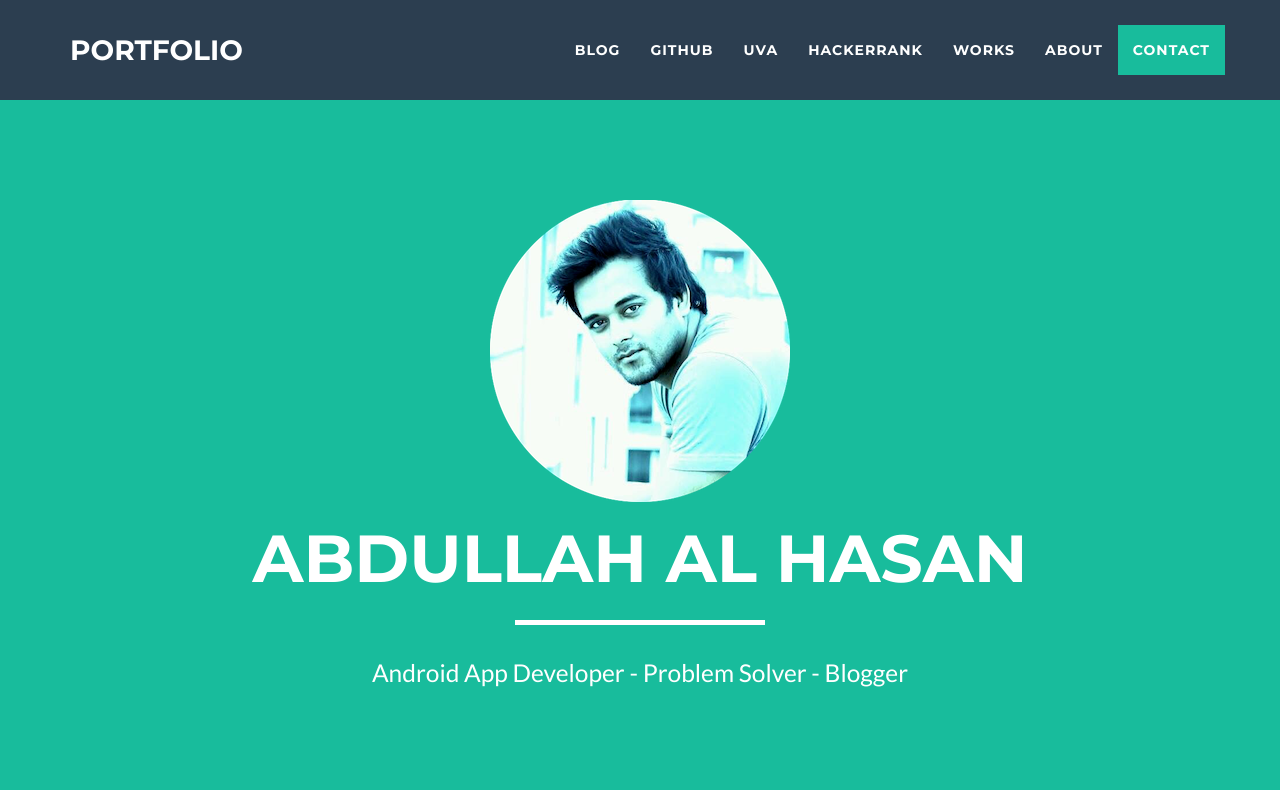
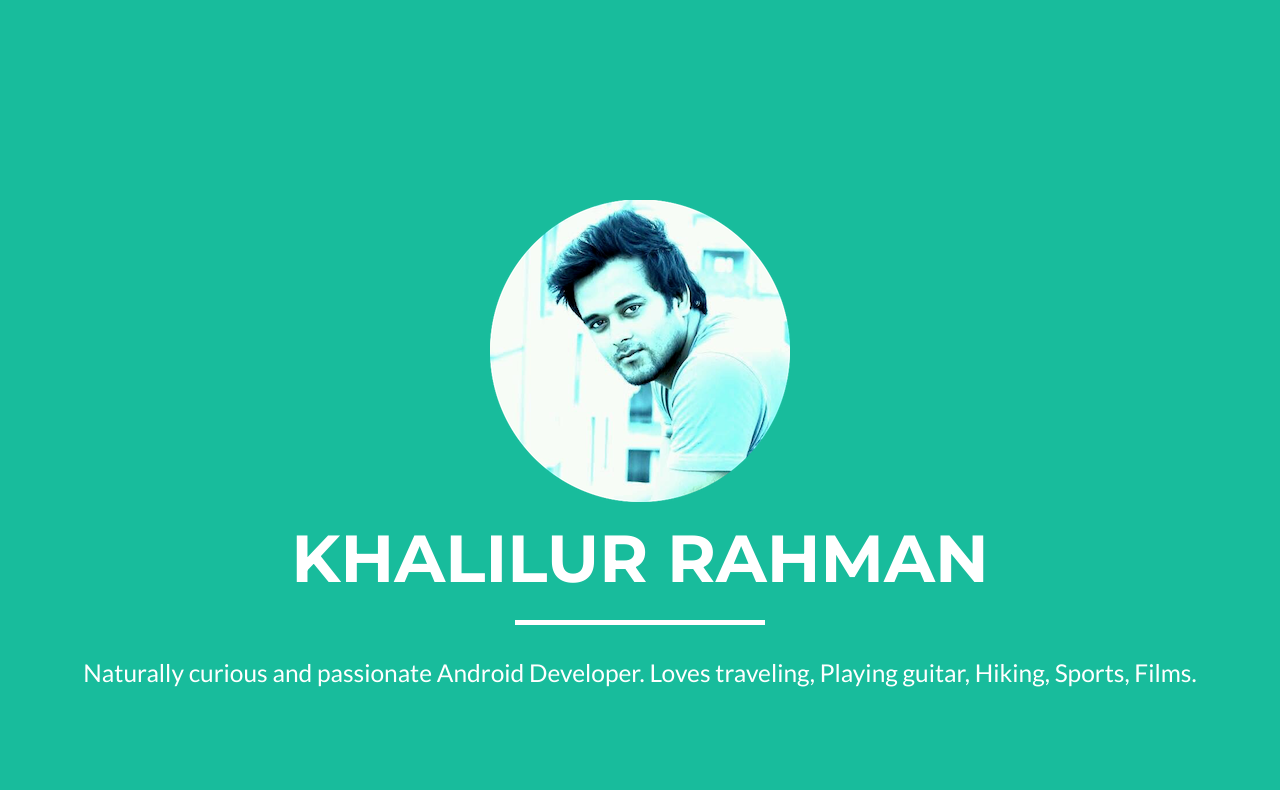
Before and after one commit to kayrahman/portfolio, a plain HTML site: page index.html in a window 1280 px wide. Shown: the top 800 px of the page. Drawn offline with nearby package versions, Linux system fonts and the light colour scheme.

Commit message:
Update index.html

```diff
--- a/index.html
+++ b/index.html
@@ -23,67 +23,11 @@
     <link href="https://fonts.googleapis.com/css?family=Montserrat:400,700" rel="stylesheet" type="text/css">
     <link href="https://fonts.googleapis.com/css?family=Lato:400,700,400italic,700italic" rel="stylesheet" type="text/css">
 
-    <!-- HTML5 Shim and Respond.js IE8 support of HTML5 elements and media queries -->
-    <!-- WARNING: Respond.js doesn't work if you view the page via file:// -->
-    <!--[if lt IE 9]>
-        <script src="https://oss.maxcdn.com/libs/html5shiv/3.7.0/html5shiv.js"></script>
-        <script src="https://oss.maxcdn.com/libs/respond.js/1.4.2/respond.min.js"></script>
-    <![endif]-->
+
 </head>
 
 <body id="page-top" class="index">
-<div id="skipnav"><a href="#maincontent">Skip to main content</a></div>
 
-    <!-- Navigation -->
-    <nav id="mainNav" class="navbar navbar-default navbar-fixed-top navbar-custom">
-        <div class="container">
-            <!-- Brand and toggle get grouped for better mobile display -->
-            <div class="navbar-header page-scroll">
-                <button type="button" class="navbar-toggle" data-toggle="collapse" data-target="#bs-example-navbar-collapse-1">
-                    <span class="sr-only">Toggle navigation</span> Menu <i class="fa fa-bars"></i>
-                </button>
-                <a class="navbar-brand" href="#page-top">Portfolio</a>
-            </div>
-
-            <!-- Collect the nav links, forms, and other content for toggling -->
-            <div class="collapse navbar-collapse" id="bs-example-navbar-collapse-1">
-                <ul class="nav navbar-nav navbar-right">
-                    <li class="hidden">
-                        <a href="#page-top"></a>
-                    </li>
-                    <li class="page-scroll">
-                        <a href="http://hellohasan.com" target="_blank">Blog</a>
-                    </li>
-                    <li class="page-scroll">
-                        <a href="https://github.com/hasancse91" target="_blank">GitHub</a>
-                    </li>
-                    <li class="page-scroll">
-                        <a href="http://uhunt.felix-halim.net/id/163763" target="_blank">UVa</a>
-                    </li>
-                    <li class="page-scroll">
-                        <a href="https://www.hackerrank.com/Hasan_Abdullah" target="_blank">HackerRank</a>
-                    </li>
-                    <li class="page-scroll">
-                        <a href="#portfolio">Works</a>
-                    </li>
-                    <li class="page-scroll">
-                        <a href="#about">About</a>
-                    </li>
-                    <li class="page-scroll">
-                        <a href="#contact">Contact</a>
-                    </li>
-                    <!--
-                    <li class="page-scroll" >
-                        <a style="color: #FFEB3B" href="#contact" onMouseOver="this.style.color='#FFC107'"
-   							onMouseOut="this.style.color='#FFEB3B'">Hire Me</a>
-                    </li>
-                    -->
-                </ul>
-            </div>
-            <!-- /.navbar-collapse -->
-        </div>
-        <!-- /.container-fluid -->
-    </nav>
 
     <!-- Header -->
     <header>
@@ -92,9 +36,9 @@
                 <div class="col-lg-12">
                     <img class="img-responsive" src="img/profile.png" alt="">
                     <div class="intro-text">
-                        <h1 class="name">Abdullah Al Hasan</h1>
+                        <h1 class="name">Khalilur Rahman</h1>
                         <hr class="star-light">
-                        <span class="skills">Android App Developer - Problem Solver - Blogger</span>
+                        <span class="skills">Naturally curious and passionate Android Developer. Loves traveling, Playing guitar, Hiking, Sports, Films. </span>
                     </div>
                 </div>
             </div>
```
